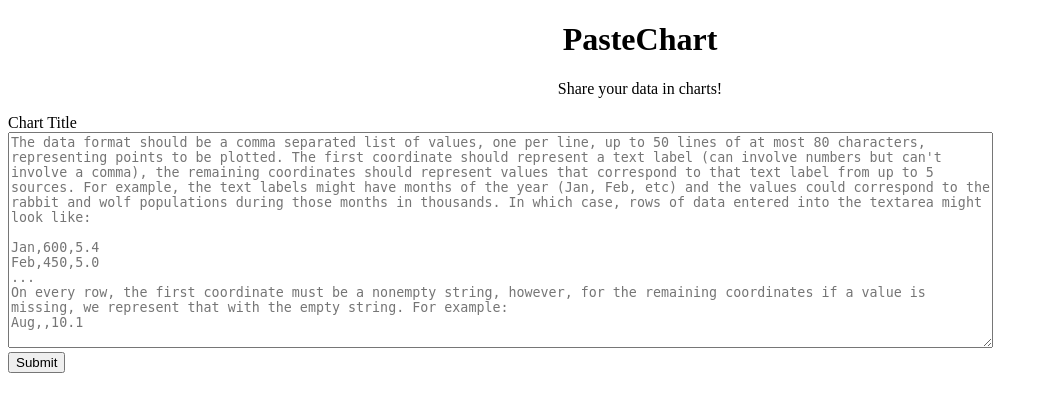
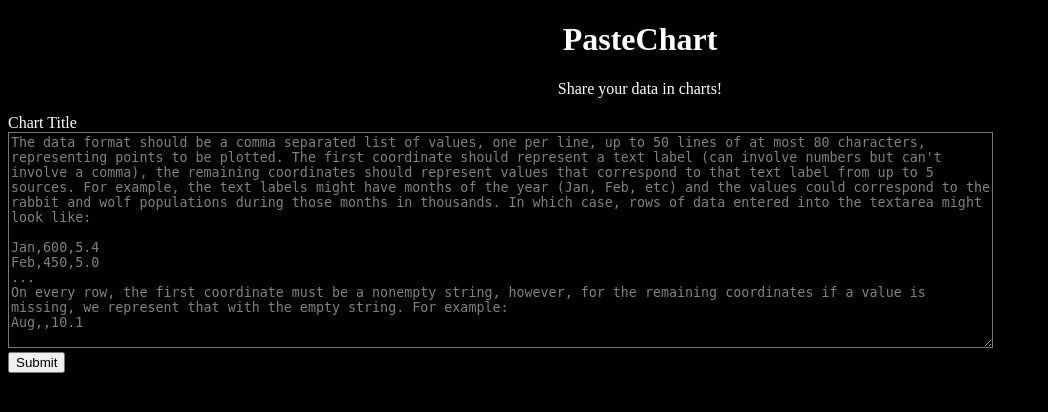
Before and after one commit to Opoof/CS174_HW4, a PHP site: page / in a window 1280 px wide. Shown: the top 412 px of the page, without its empty margins (0-1048 px from the left). Run offline with PHP 8.4, Linux system fonts and the light colour scheme.

Commit message:
Turned it into basically a 'Dark Mode'

```diff
--- a/src/styles/style.css
+++ b/src/styles/style.css
@@ -1,3 +1,15 @@
 .header{
 	text-align: CENTER;
 }
+body{
+	background-color: BLACK;
+}
+h1, p, label{
+	color: WHITE;
+}
+textarea {
+	background-color: BLACK;
+}
+::-webkit-input-placeholder {
+    color: #808080;
+}
```
